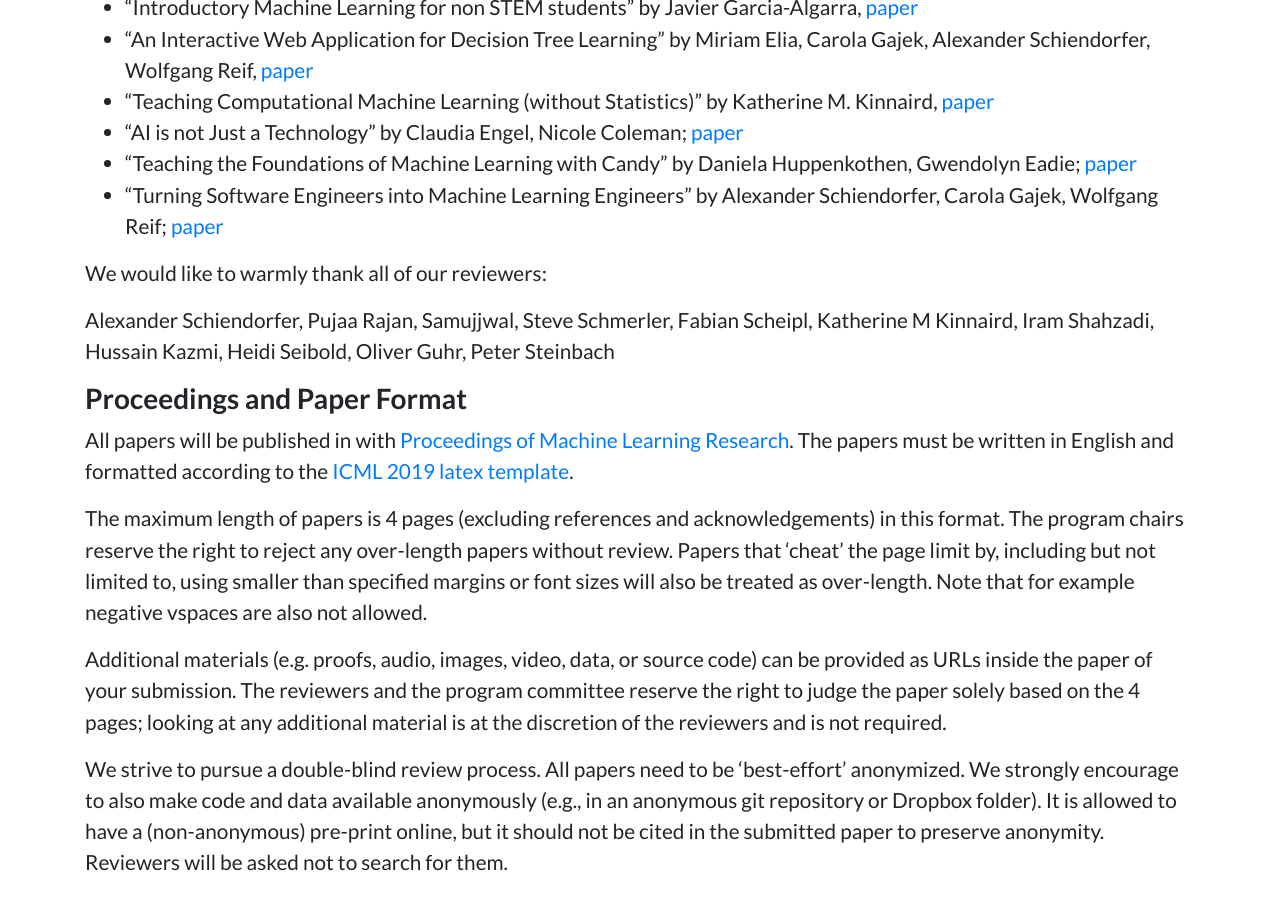
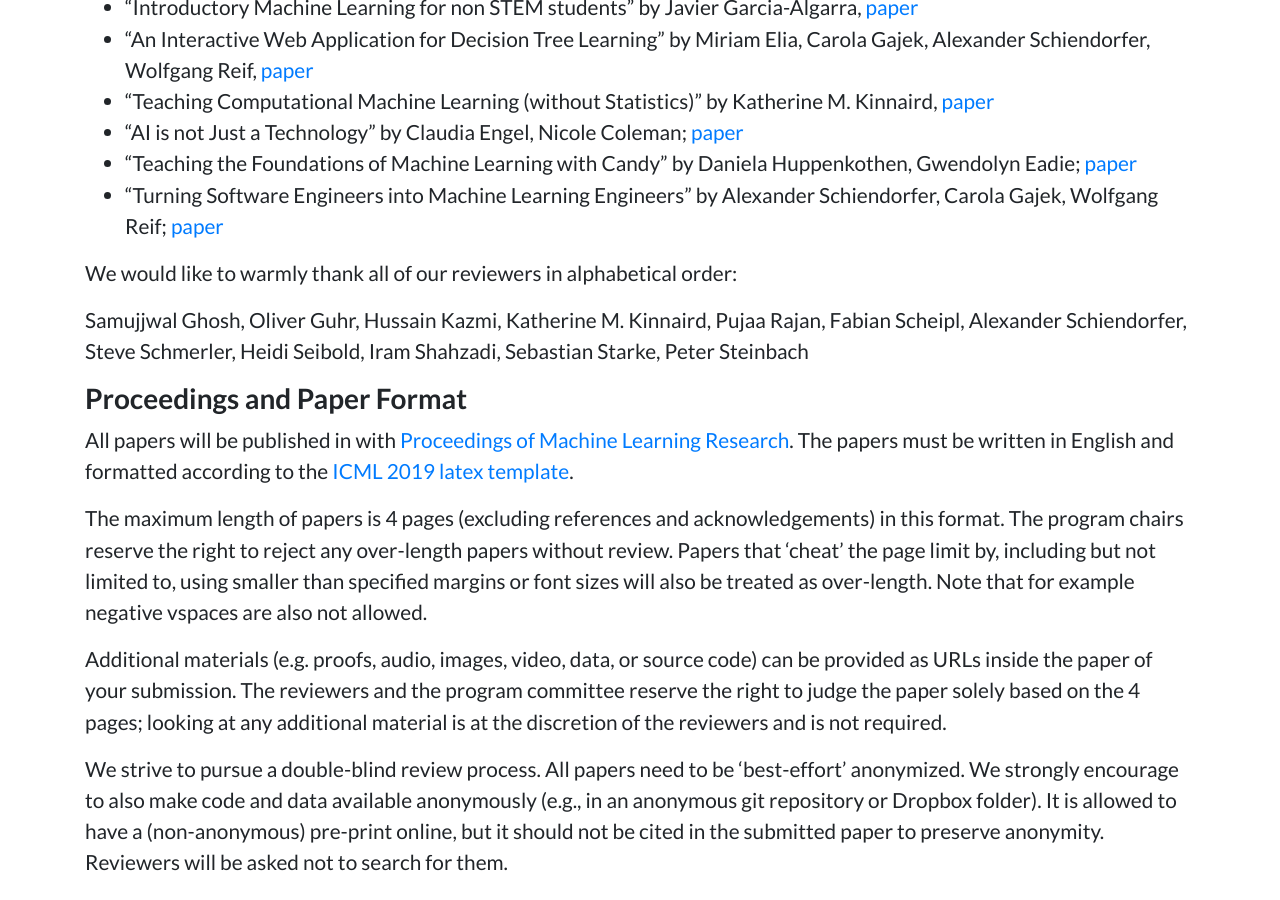
Before and after one commit to teaching-ml/2020, a Jekyll site: the page built from index.md, in a window 1280 px wide and 900 px high, scrolled down 4272 px. Built offline with Jekyll 4.4.1, drawn with Linux system fonts in a browser that asks for light colours.

Commit message:
fixed missing surname, introduce alphabetical ordering

```diff
--- a/index.md
+++ b/index.md
@@ -102,9 +102,9 @@ The central activity of the workshop will be twofold:
 * "Teaching the Foundations of Machine Learning with Candy" by Daniela Huppenkothen, Gwendolyn Eadie; [paper](https://openreview.net/forum?id=a37DEwWs1wu)
 * "Turning Software Engineers into Machine Learning Engineers" by Alexander Schiendorfer, Carola Gajek, Wolfgang Reif; [paper](https://openreview.net/forum?id=jm5E97TTMEb)
 
-We would like to warmly thank all of our reviewers:
+We would like to warmly thank all of our reviewers in alphabetical order:
 
-Alexander Schiendorfer, Pujaa Rajan, Samujjwal, Steve Schmerler, Fabian Scheipl, Katherine M Kinnaird, Iram Shahzadi, Hussain Kazmi, Heidi Seibold, Oliver Guhr, Peter Steinbach
+Samujjwal Ghosh, Oliver Guhr, Hussain Kazmi, Katherine M. Kinnaird, Pujaa Rajan, Fabian Scheipl, Alexander Schiendorfer, Steve Schmerler, Heidi Seibold, Iram Shahzadi, Sebastian Starke, Peter Steinbach
 
 ### Proceedings and Paper Format
 
```
